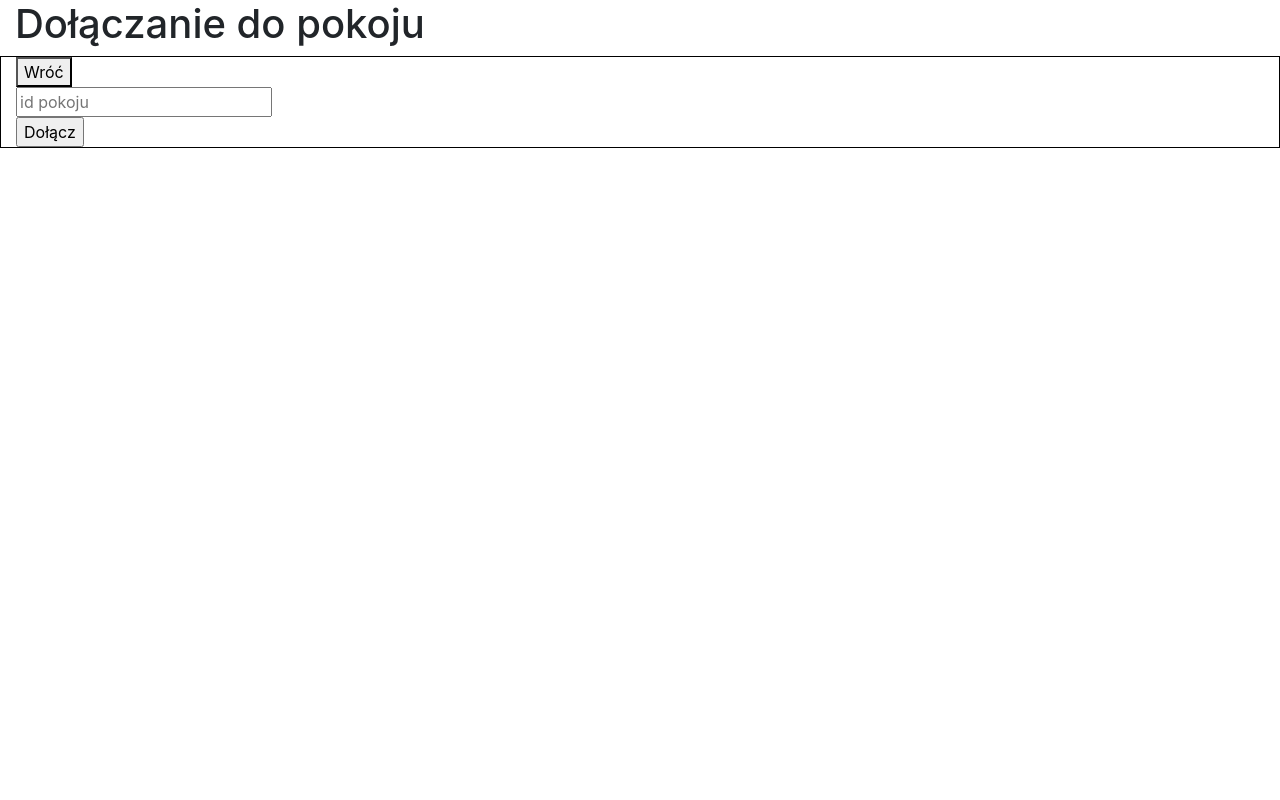
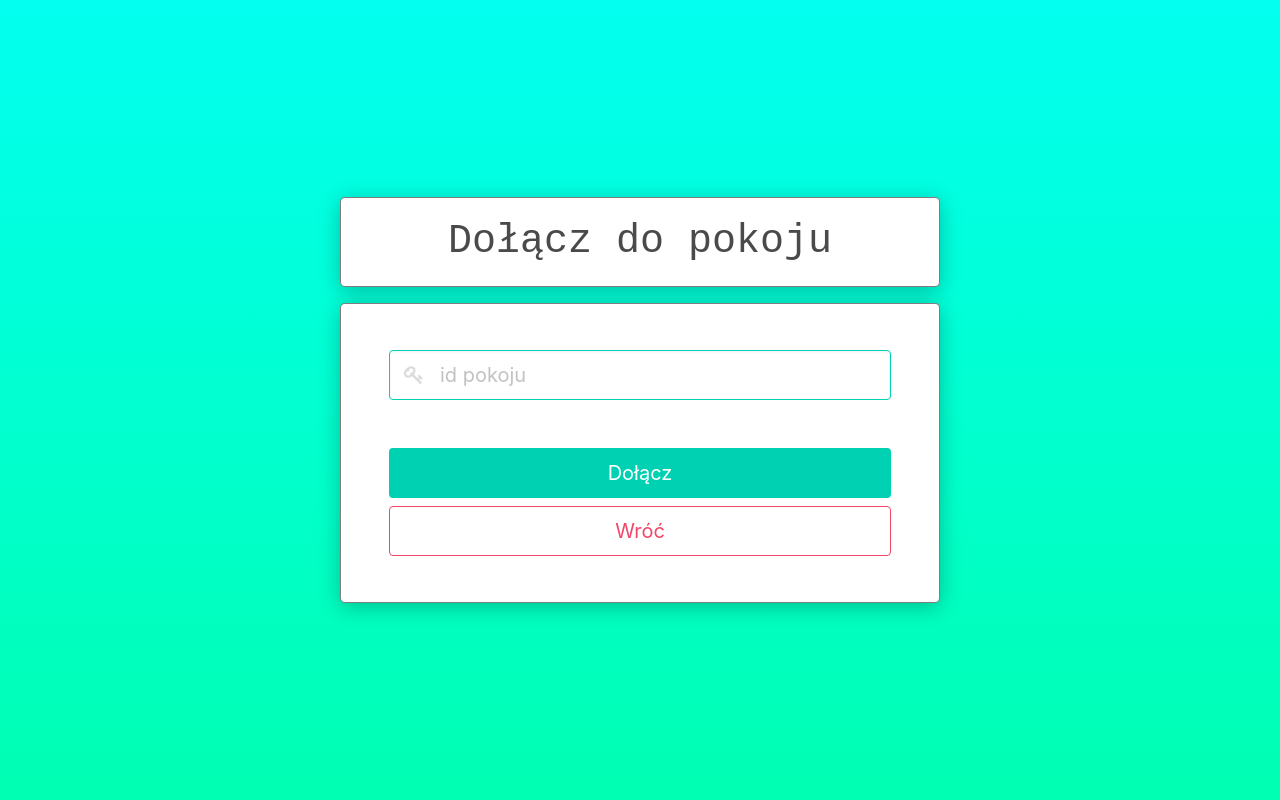
Before and after one commit to MiiiZawadzki/Projekt-Kalambury, a Flask app: page /joinRoom in a window 1280 px wide. Run offline with Flask 2, Linux system fonts and the light colour scheme; the visitor is signed in with stand-in values (Sample User, id 1); parts of the project's set-up code (start-up, migrations or seed data) failed here and were passed over; some libraries are stand-ins or nearby versions.

Commit message:
styl do dolaczania

```diff
--- a/static/stylesheets/index.css
+++ b/static/stylesheets/index.css
@@ -61,7 +61,7 @@ html {
     justify-content: center;
     width: 600px;
     height: 400px;
-    padding: 2rem;
+    padding: 2rem 1rem;
     background-color: #FFFFFF;
     border: 1px solid rgba(0, 0, 0, 0.5);
     box-shadow: 0px 4px 21px rgba(0, 0, 0, 0.25);
--- /dev/null
+++ b/static/stylesheets/joinroom.css
@@ -0,0 +1,51 @@
+* {
+    box-sizing: border-box;
+    font-family: 'Courier New', Courier, monospace;
+}
+
+body,
+html {
+    margin: 0;
+    background: linear-gradient(180deg, #02FFF0 0%, #00FFB2 100%);
+    overflow: hidden;
+}
+
+.main-container {
+    display: flex;
+    width: 100%;
+    height: 100vh;
+    justify-content: center;
+    align-items: center;
+}
+
+.middle-container {
+    display: flex;
+    width: 600px;
+    height: 300px;
+    background-color: #FFFFFF;
+    border: 1px solid rgba(0, 0, 0, 0.5);
+    box-shadow: 0px 4px 21px rgba(0, 0, 0, 0.25);
+    border-radius: 5px;
+    padding: 2rem 1rem;
+    justify-content: center;
+    align-items: center;
+}
+
+.form-container {
+    display: flex;
+    width: 100%;
+    height: 100%;
+    align-items: center;
+    justify-content: space-around;
+    flex-direction: column;
+    padding-left: 2rem;
+    padding-right: 2rem;
+}
+
+.buttons {
+    width: 100%;
+}
+
+.field {
+    width: 100%;
+}
--- a/templates/game.html
+++ b/templates/game.html
@@ -4,7 +4,6 @@
 <head>
     <meta charset="utf-8">
     <meta name="viewport" content="width=device-width, initial-scale=1, shrink-to-fit=no">
-    <link rel="stylesheet" href="https://stackpath.bootstrapcdn.com/bootstrap/4.5.0/css/bootstrap.min.css">
     <link rel="stylesheet" href="https://cdn.jsdelivr.net/npm/bulma@0.9.2/css/bulma.min.css">
     <link rel="stylesheet" href="https://cdnjs.cloudflare.com/ajax/libs/font-awesome/4.7.0/css/font-awesome.min.css">
     <link rel="stylesheet" href="{{ url_for('static', filename='stylesheets/game.css') }}">
--- a/templates/index.html
+++ b/templates/index.html
@@ -18,7 +18,7 @@
                     Wprowadź nazwę
                 </div>
                 <div class="control has-icons-left ">
-                    {{ form.username(class_='input is-primary is-fullwidth is-medium', placeholder='nazwa gracza')}}
+                    {{ form.username(class_='input is-primary is-fullwidth is-medium', placeholder='Twoja nazwa')}}
                     <span class="icon is-small is-left">
                         <i class="fa fa-user"></i>
                     </span>
--- a/templates/joinRoom.html
+++ b/templates/joinRoom.html
@@ -1,39 +1,50 @@
 <!doctype html>
 <html lang="pl">
+
 <head>
     <meta charset="utf-8">
     <meta name="viewport" content="width=device-width, initial-scale=1, shrink-to-fit=no">
-    <link rel="stylesheet" href="https://stackpath.bootstrapcdn.com/bootstrap/4.5.0/css/bootstrap.min.css">
+    <link rel="stylesheet" href="https://cdn.jsdelivr.net/npm/bulma@0.9.2/css/bulma.min.css">
+    <link rel="stylesheet" href="https://cdnjs.cloudflare.com/ajax/libs/font-awesome/4.7.0/css/font-awesome.min.css">
+    <link rel="stylesheet" href="{{ url_for('static', filename='stylesheets/joinroom.css') }}">
     <title>Dołączanie do pokoju</title>
 </head>
+
 <body>
-<div class="container-fluid">
-    <div class="row">
-        <div class="col-md-12 vh-8" style=" line-height: 8vh;">
-            <h1>Dołączanie do pokoju</h1>
+    <div class="main-container">
+        <div class="rows">
+            <div class="row middle-container mb-4" style="height: 90px;">
+                <h1 class="subtitle is-light is-2">
+                    Dołącz do pokoju
+                </h1>
             </div>
+            <div class="row middle-container">
+                <form action="" method="post" novalidate class="joinForm form-container">
+                    <div class="field">
+                        <div class="control has-icons-left ">
+                            {{ form.room_id(class_='formFields input is-primary is-fullwidth is-medium', placeholder='id pokoju')}}
+                            <span class="icon is-small is-left">
+                                <i class="fa fa-key"></i>
+                            </span>
                         </div>
-    <div class="row" >
-        <div class="col-md-12 vh-40" style="border: 1px solid black;">
-            <button onclick="location.href='/';">Wróć</button>
-            <form action="" method="post" novalidate class="joinForm">
-                {{ form.room_id(class_='formFields', placeholder='id pokoju')}}<br>
                         {% for error in form.room_id.errors %}
-                <li class="errorMessage"> {{ error }}</li>
+                        <div class="help is-danger ">{{ error }}</div>
                         {% endfor %}
-                {{ form.submit(class_='formFields')}}<br>
-                {% for error in form.submit.errors %}
-                <li class="errorMessage"> {{ error }}</li>
-                {% endfor %}
-                {{ form.csrf_token }}
+                    </div>
+                    <div class="buttons is-vertical mt-2">
+                        {{ form.submit(class_='formFields button is-medium is-primary is-fullwidth')}} {{ form.csrf_token }}
+                        <input type="button" class="button is-outlined is-danger is-medium is-fullwidth" value="Wróć" onclick="location.href='/';">
+                    </div>
                 </form>
             </div>
         </div>
+
     </div>
 
-<script src="https://code.jquery.com/jquery-3.5.1.slim.min.js" ></script>
+    <script src="https://code.jquery.com/jquery-3.5.1.slim.min.js"></script>
     <script src="https://cdn.jsdelivr.net/npm/popper.js@1.16.0/dist/umd/popper.min.js"></script>
     <script src="https://stackpath.bootstrapcdn.com/bootstrap/4.5.0/js/bootstrap.min.js"></script>
-<script type="text/javascript" src="static/js/index.js"></script>
+    <script type="text/javascript" src="static/js/createRoom.js"></script>
 </body>
+
 </html>
```
Lines whose indentation alone changed are shown as unchanged.
